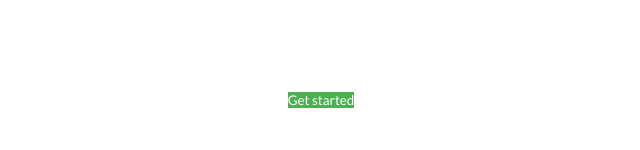
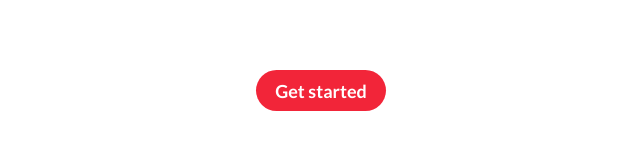
Before and after one commit to stivgo/PokeDex, a Vue app: page /#/ in a window 1280 px wide. Shown: the part 642-792 px from the top of the page, without its empty margins (319-959 px from the left). Built offline with nearby package versions, Linux system fonts and the light colour scheme.

Commit message:
Add handle click and style button

```diff
--- a/src/components/Button.vue
+++ b/src/components/Button.vue
@@ -1,5 +1,5 @@
 <template>
-  <button :class="disabled ? 'disabled' : 'active'">
+  <button :class="disabled ? 'disabled' : 'active'" @click="handleClick">
     <i v-if="all" class="fas fa-list"></i>
     <i v-if="favorite" class="fas fa-star"></i>
     {{ text }}
@@ -23,18 +23,31 @@ export default {
       type: Boolean,
     },
   },
+  methods: {
+    handleClick() {
+      this.$emit('click');
+    },
+  },
 };
 </script>
 
 <style>
 .active {
-  background-color: #4caf50;
+  background-color: var(--third-color);
   color: white;
+  border-radius: 60px;
+  padding: 0.6rem 1.2rem;
+  font-weight: bold;
+  font-size: 18px;
+}
+
+.active:hover {
+  background-color: var(--fourth-color);
+  transition: all 0.3s ease-out;
 }
 
 .active:active {
-  background-color: #4caf50;
-  color: white;
+  background-color: var(--fourth-color);
 }
 
 .disabled {
```
